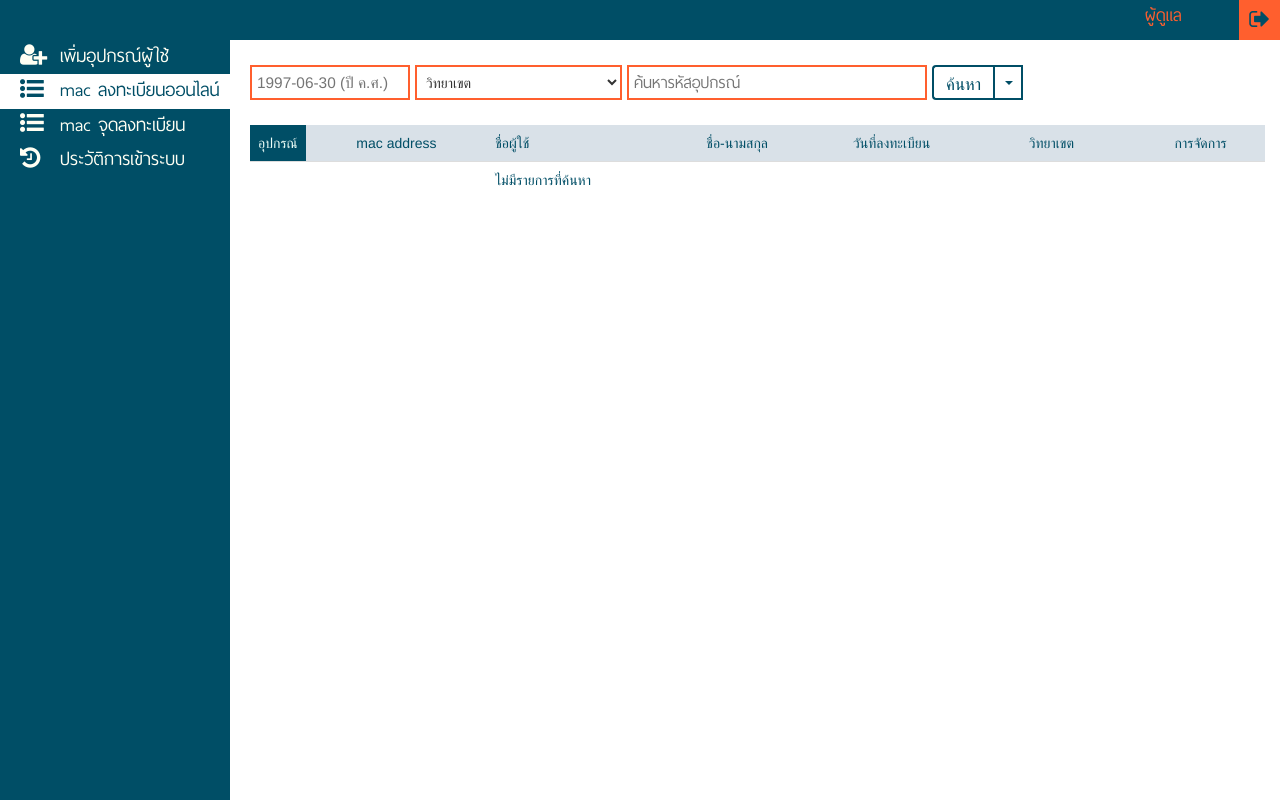
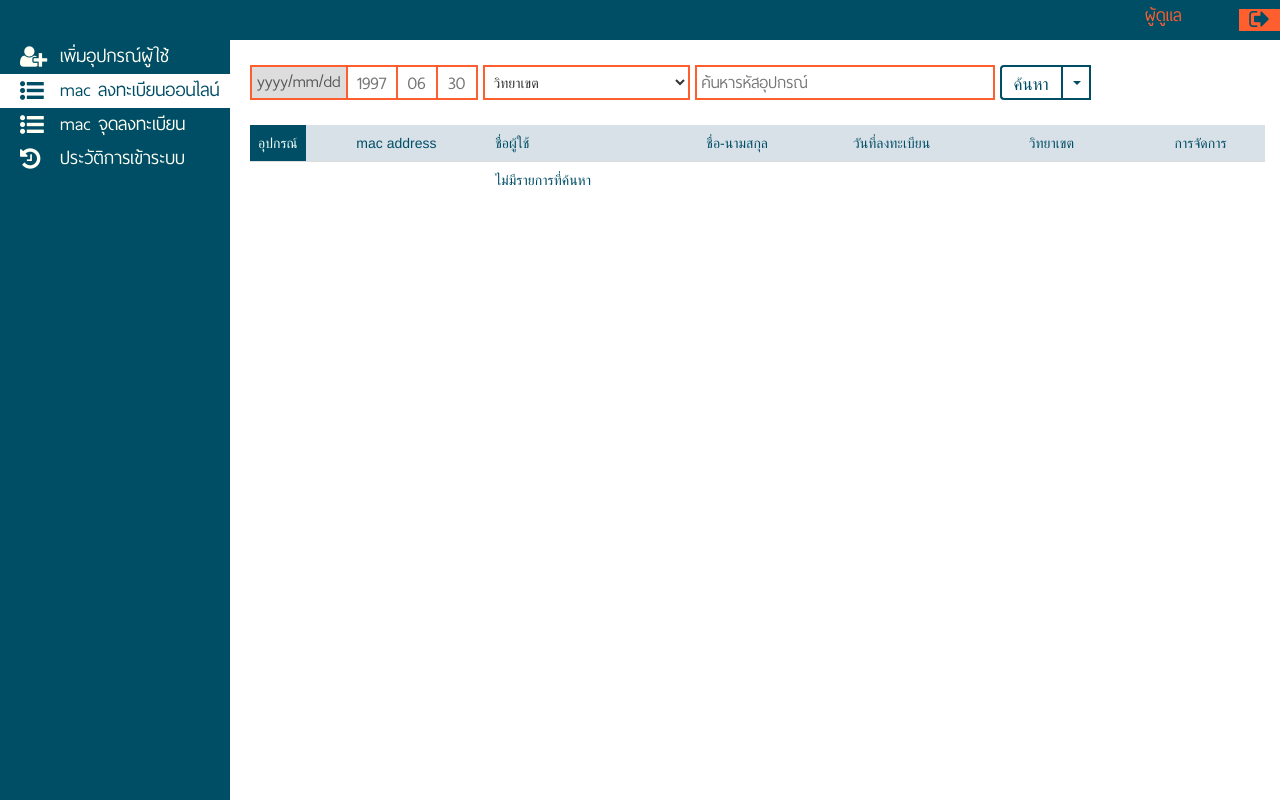
Before and after one commit to sorapan/tidti, a CodeIgniter app: page /www/index.php/admin/mac in a window 1280 px wide. Run offline with CodeIgniter, Linux system fonts and the light colour scheme; a user stored in the database is signed in; data comes from the database, SQL or seed files in the repository; data that the repository does not hold is empty; style sheets or scripts are compiled from the project's sources.

Commit message:
test month year

```diff
--- a/application/controllers/Admin.php
+++ b/application/controllers/Admin.php
@@ -181,6 +181,8 @@ class Admin extends CI_Controller {
 
 	public function mac()
 	{
+
+		// $date = $_GET['year'].'-'.$_GET['month'].'-'.$_GET['day'];
 		if(empty($_GET) ){
 			if($this->session->userdata('status')=='staff'){
 				$data = $this->DeviceModel->SelectDeviceByStaff($this->session->userdata('location_id'),null,null,null);
@@ -190,11 +192,15 @@ class Admin extends CI_Controller {
 				$this->checkMacSearch($data);
 			}
 		}else{
+			$month = ($_GET['month']!=='')?'-'.$_GET['month'].'-':'';
+			$day = ($_GET['day']!=='')?'-'.$_GET['day']:'';
+			$year = ($_GET['year']!=='')?$_GET['year'].'-':'';
+			$date = $year.$month.$day;
 			if($this->session->userdata('status')=='staff'){
-				$data = $this->DeviceModel->SelectDeviceByStaff($this->session->userdata('location_id'),$_GET['search'],$_GET['type'],$_GET['date']);
+				$data = $this->DeviceModel->SelectDeviceByStaff($this->session->userdata('location_id'),$_GET['search'],$_GET['type'],$date);
 				$this->checkMacSearch($data);
 			}else{
-				$data = $this->DeviceModel->SelectDevice($_GET['location_id'],$_GET['search'],$_GET['type'],$_GET['date']);
+				$data = $this->DeviceModel->SelectDevice($_GET['location_id'],$_GET['search'],$_GET['type'],$date);
 				// var_dump($data);
 
 				$this->checkMacSearch($data);
--- a/application/controllers/Login.php
+++ b/application/controllers/Login.php
@@ -51,8 +51,8 @@ class Login extends CI_Controller {
     public function LoginCheck()
     {
     	// @header("Location: student");
-        // $res = $this->E_passModel->CheckLogin($_POST['e_pass'],$_POST['pass']);
-		$res = $this->login($_POST['e_pass'],$_POST['pass']);
+        $res = $this->E_passModel->CheckLogin($_POST['e_pass'],$_POST['pass']);
+		// $res = $this->login($_POST['e_pass'],$_POST['pass']);
         // var_dump($res);
         // $status = $res
 
--- a/application/views/admin/admin_mac_list.php
+++ b/application/views/admin/admin_mac_list.php
@@ -1,4 +1,4 @@
-<!DOCTYPE html>
+ด<!DOCTYPE html>
 <html lang="en">
 <!-- <head>
     <meta charset="UTF-8">
@@ -37,7 +37,14 @@
                 }
             ?>
                 <form method="get" action="mac">
-                <input class="input" style="width:160px;font-size: 1.1em" pattern="[0-9]{4}-[0-9]{2}-[0-9]{2}" title="1997-06-30" placeholder="1997-06-30 (ปี ค.ศ.)" type="text" name="date">
+
+                <div class="inputmulti thaisans ">
+                    <span>yyyy/mm/dd</span>
+                    <input style="width:50px;font-size: 1.1em" pattern="[0-9]{4}" title="1997" maxlength="4" placeholder="1997" type="text" name="year">
+                    <input style="width:40px;font-size: 1.1em" pattern="[0-9]{2}" title="1997" maxlength="2" placeholder="06" type="text" name="month">
+                    <input style="width:40px;font-size: 1.1em" pattern="[0-9]{2}" title="1997" maxlength="2" placeholder="30" type="text" name="day">
+                </div>
+
                 <!-- <select name="date">
                     <option value="" selected="">วันที่</option>
                     <?php
--- a/application/views/admin/admin_manage.php
+++ b/application/views/admin/admin_manage.php
@@ -15,7 +15,7 @@
 
         <div class="content">
             <ul class="menus thaisans">
-                <a href="<?=base_url().'index.php/admin/manage'?>"><li class="manage active"><span><i class="fa fa-user-plus" aria-hidden="true"></i></span>เพิ่มอุปกรณ์ผู้ใช้ ------</li></a>
+                <a href="<?=base_url().'index.php/admin/manage'?>"><li class="manage active"><span><i class="fa fa-user-plus" aria-hidden="true"></i></span>เพิ่มอุปกรณ์ผู้ใช้</li></a>
                 <a href="<?=base_url().'index.php/admin/mac'?>"><li class="maclist"><span><i class="fa fa-list-ul" aria-hidden="true"></i></span>mac ลงทะเบียนออนไลน์  </li></a>
                 <a href="<?=base_url().'index.php/admin/macmanual'?>"><li class="manuallist"><span><i class="fa fa-list-ul" aria-hidden="true"></i></span>mac จุดลงทะเบียน </li></a>
                 <!-- <a href="<?=base_url().'admin/user'?>"><li class="user"><span><i class="fa fa-users" aria-hidden="true"></i></span> รายชื่อผู้ใช้ </li></a> -->
--- a/asset/sass/admin_page.css
+++ b/asset/sass/admin_page.css
@@ -139,7 +139,7 @@
       margin: 25px 0;
       height: 35px;
       float: left; }
-      .admin > .content.mac_list > ._1 > .search form > .input, .admin > .content.mac_list > ._1 > .search form > .button {
+      .admin > .content.mac_list > ._1 > .search form > .input, .admin > .content.mac_list > ._1 > .search form > .button, .admin > .content.mac_list > ._1 > .search form > .inputmulti {
         height: 100%;
         font-size: 1.5em;
         float: left; }
@@ -149,6 +149,33 @@
         padding: 5px;
         border: 2px solid #ff5f2e;
         background-color: #fff; }
+      .admin > .content.mac_list > ._1 > .search form > .inputmulti {
+        width: auto;
+        margin-right: 5px;
+        background-color: #fff;
+        overflow: hidden; }
+        .admin > .content.mac_list > ._1 > .search form > .inputmulti > span {
+          display: inline;
+          float: left;
+          border: 2px solid #ff5f2e;
+          padding-left: 5px;
+          padding-right: 5px;
+          text-align: center;
+          height: 35px;
+          color: #555;
+          background-color: #ddd; }
+          .admin > .content.mac_list > ._1 > .search form > .inputmulti > span + input {
+            border-left: 0; }
+        .admin > .content.mac_list > ._1 > .search form > .inputmulti > input {
+          display: inline;
+          float: left;
+          border: 2px solid #ff5f2e;
+          padding-left: 5px;
+          padding-right: 5px;
+          text-align: center;
+          height: 35px; }
+          .admin > .content.mac_list > ._1 > .search form > .inputmulti > input + input {
+            border-left: 0; }
       .admin > .content.mac_list > ._1 > .search form > .button {
         background-color: #fff;
         border: 2px solid #004E66;
--- a/asset/sass/admin_page.scss
+++ b/asset/sass/admin_page.scss
@@ -146,6 +146,7 @@
         }
         > form{
             padding: 0 0 20px 0 ;
+
             >.input{
                 margin-top: 20px;
                 >label{
@@ -193,7 +194,7 @@
                 margin: 25px 0;
                 height: 35px;
                 float: left;
-                > .input,>.button{
+                > .input,>.button,>.inputmulti{
                     height: 100%;
                     font-size: 1.5em;
                     float: left;
@@ -204,6 +205,39 @@
                     padding: 5px;
                     border: 2px solid #ff5f2e;
                     background-color: #fff;
+                }
+                >.inputmulti{
+                    width: auto;
+                    margin-right: 5px;
+                    // border: 2px solid #ff5f2e;
+                    background-color: #fff;
+                    overflow:hidden;
+                    >span{
+                        display: inline;
+                        float: left;
+                        border: 2px solid #ff5f2e;
+                        padding-left: 5px;
+                        padding-right: 5px;
+                        text-align: center;
+                        height: 35px;
+                        & + input{
+                            border-left:0;
+                        }
+                        color: #555;
+                        background-color: #ddd;
+                    }
+                    >input{
+                        display: inline;
+                        float: left;
+                        border: 2px solid #ff5f2e;
+                        padding-left: 5px;
+                        padding-right: 5px;
+                        text-align: center;
+                        height: 35px;
+                        & + input{
+                            border-left:0;
+                        }
+                    }
                 }
                 >.button{
                     background-color: #fff;
```
